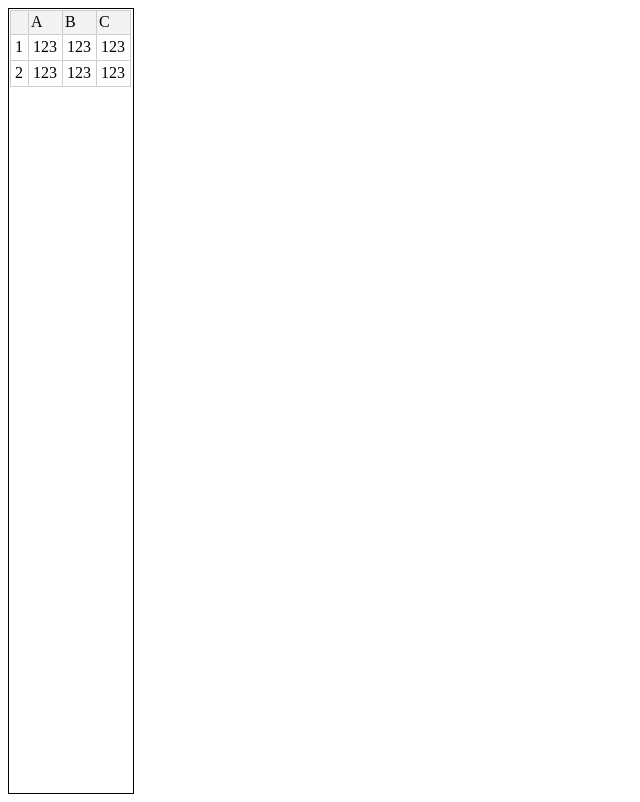
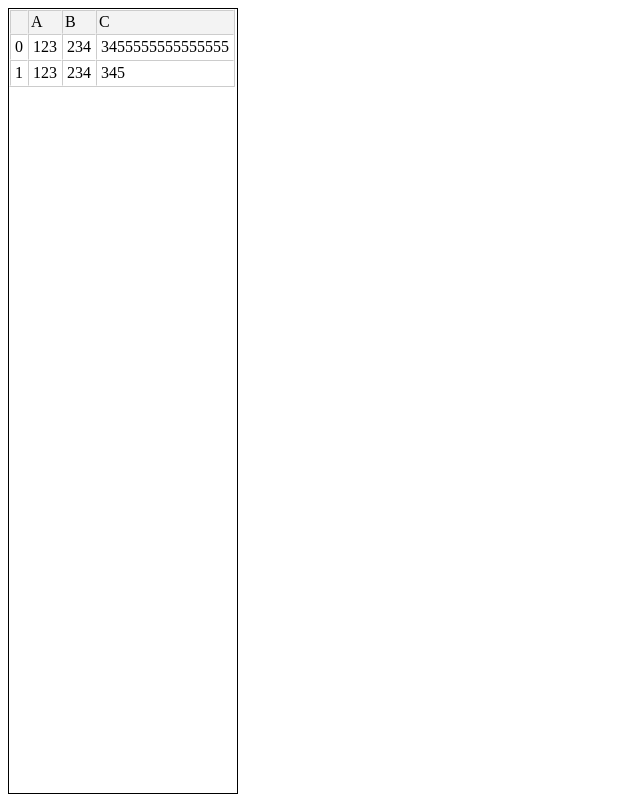
Before and after one commit to icegreentea/grideditor, a plain HTML site: page index.html in a window 1280 px wide. Shown: the whole page, without its empty margins (0-640 px from the left). Drawn offline with Linux system fonts and the light colour scheme.

Commit message:
Switched to javascript table generation.
Added basic events and data tags

```diff
--- a/core.css
+++ b/core.css
@@ -51,3 +51,9 @@
     box-sizing: border-box;
     line-height:1em;
 }
+
+.coresheet > tbody > tr > td[data-logical-state="focus"],
+.coresheet > thead > tr > td[data-logical-state="focus"]
+{
+    background-color: red;
+}
--- a/core.js
+++ b/core.js
@@ -0,0 +1,86 @@
+function createTable(el, header, data) {
+    el.classList.add("coresheet_container");
+    let inner_el = document.createElement("div");
+    inner_el.classList.add("coresheet_content");
+    el.appendChild(inner_el);
+
+    let table = document.createElement("table");
+    table.classList.add("coresheet");
+    table.setAttribute("unselectable", "yes");
+    table.setAttribute("cellspacing", 0);
+    table.setAttribute("cellpadding", 0);
+    inner_el.appendChild(table);
+
+    let thead = document.createElement("thead");
+    table.appendChild(thead);
+
+    let header_row = document.createElement("tr");
+    header_row.setAttribute("data-grid-y", 0);
+    thead.appendChild(header_row);
+
+    let spacer_el = document.createElement("td");
+    spacer_el.setAttribute("data-grid-y", 0);
+    spacer_el.setAttribute("data-grid-x", 0);
+    header_row.appendChild(spacer_el);
+
+    const column_order = [];
+    let SPACER_COLS = 1;
+    let SPACER_ROWS = 1;
+
+    for (const [idx, header_elem] of header.entries()) {
+        let _el = document.createElement("td");
+        _el.setAttribute("data-grid-y", 0);
+        _el.setAttribute("data-grid-x", idx+SPACER_COLS);
+        _el.setAttribute("data-logical-x", idx);
+        _el.textContent = header_elem["name"];
+        header_row.appendChild(_el);
+        column_order.push(header_elem["name"]);
+    }
+
+    let body = document.createElement("tbody");
+    table.appendChild(body);
+    for (const [row_idx, data_row] of data.entries())
+    {
+        let new_row = document.createElement("tr");
+        new_row.setAttribute("data-grid-y", row_idx+SPACER_ROWS);
+        new_row.setAttribute("data-logical-y", row_idx);
+
+        let spacer_cell = document.createElement("td");
+        spacer_cell.setAttribute("data-grid-y", row_idx+SPACER_ROWS);
+        spacer_cell.setAttribute("data-logical-y", row_idx);
+        spacer_cell.setAttribute("data-grid-x", 0);
+        spacer_cell.textContent = row_idx;
+        new_row.appendChild(spacer_cell);
+
+        for (const [col_idx, column_name] of column_order.entries())
+        {
+            let new_cell = document.createElement("td");
+            new_cell.setAttribute("data-grid-y", row_idx+SPACER_ROWS);
+            new_cell.setAttribute("data-logical-y", row_idx);
+            new_cell.setAttribute("data-grid-x", col_idx+SPACER_COLS);
+            new_cell.setAttribute("data-logical-x", col_idx);
+            new_cell.setAttribute("data-cell-type", "data");
+            new_cell.textContent = data_row[column_name];
+            new_row.appendChild(new_cell);
+        }
+        body.appendChild(new_row);
+    }
+
+    const all_cells = table.querySelectorAll("td");
+    for (const cell of all_cells)
+    {
+        cell.addEventListener("click", tableCellOnClick)
+        cell.setAttribute("data-logical-state", "neutral");
+    }
+}
+
+function tableCellOnClick(e) {
+    const parent_table = e.target.closest("table");
+    const all_cells = parent_table.querySelectorAll("td");
+    for (const cell of all_cells)
+    {
+        cell.setAttribute("data-logical-state", "neutral");
+    }
+    e.target.setAttribute("data-logical-state", "focus");
+
+}
--- a/index.html
+++ b/index.html
@@ -3,42 +3,20 @@
         <link rel="stylesheet"  href="core.css">
     </head>
     <body>
-        <div class="coresheet_container">
-            <div class="coresheet_content">
-            <table
-                class="coresheet"
-                unselectable="yes"
-                cellspacing="0"
-                cellpadding="0"
-            >
-                <thead>
-                    <tr>
-                        <td></td>
-                        <td>A</td>
-                        <td>B</td>
-                        <td>C</td>
-                    </tr>
-                </thead>
-                <tbody>
-                    <tr>
-                        <td>1</td>
-                        <td>123</td>
-                        <td>123</td>
-                        <td>123</td>
-                    </tr>
-                    <tr>
-                        <td>2</td>
-                        <td>123</td>
-                        <td>123</td>
-                        <td>123</td>
-                    </tr>
-                </tbody>
+        <div id="target"></div>
+        <script src="core.js"></script>
+        <script>
+            let target = document.getElementById("target");
+            createTable(target, [
+                {"name": "A"},
+                {"name": "B"},
+                {"name": "C"},
+            ], [
+                {"A" : 123, "B": 234, "C": 3455555555555555},
+                {"A" : 123, "B": 234, "C": 345},
 
-
-
-            </table>
-        </div>
-        </div>
+            ])
+        </script>
     </body>
 
 </html>
```
